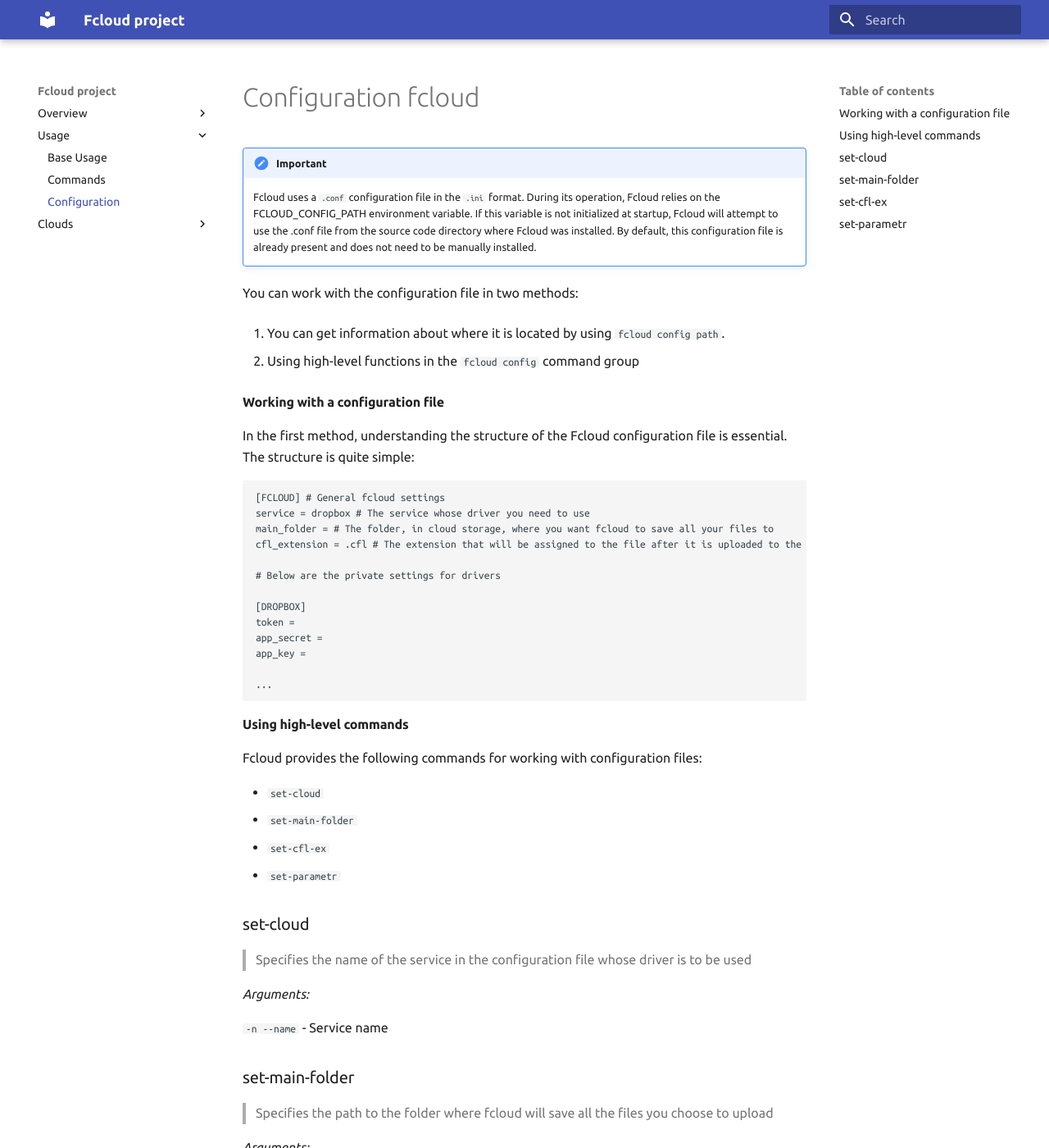
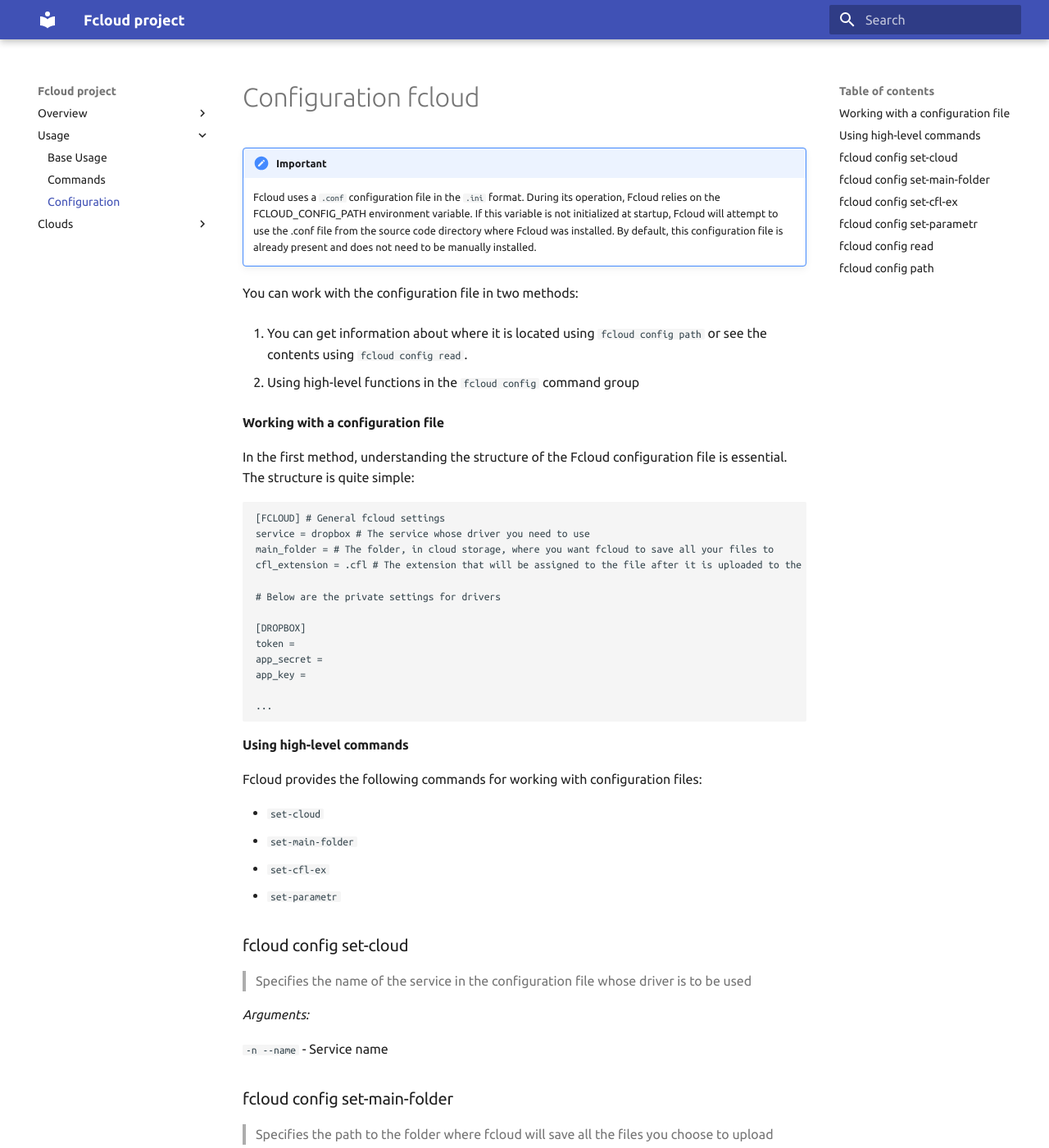
Before and after one commit to theakopov/fcloud, an MkDocs documentation site: the page built from docs/usage/configuration.md, in a window 1280 px wide and 1400 px high. Shown: the whole window at 82% size. Built offline with MkDocs 1.6.1 and Material for MkDocs 9.7.7, drawn with Linux system fonts in a browser that asks for light colours; some of the changed text lies outside the part shown.

Commit message:
add fcloud config read

```diff
--- a/docs/usage/configuration.md
+++ b/docs/usage/configuration.md
@@ -6,7 +6,7 @@
 
 You can work with the configuration file in two methods:
 
-1. You can get information about where it is located by using `fcloud config path`.
+1. You can get information about where it is located using `fcloud config path` or see the contents using `fcloud config read`.
 
 2. Using high-level functions in the `fcloud config` command group
 
@@ -36,21 +36,21 @@
 * `set-cfl-ex`
 * `set-parametr`
 
-### set-cloud
+### fcloud config set-cloud
 > Specifies the name of the service in the configuration file whose driver is to be used
 
 *Arguments:*
 
 `-n --name` - Service name
 
-### set-main-folder
+### fcloud config set-main-folder
 > Specifies the path to the folder where fcloud will save all the files you choose to upload
 
 *Arguments:*
 
 `-p --path` - Cloud folder path
 
-### set-cfl-ex
+### fcloud config set-cfl-ex
 > Specifies which extension to assign to CFL files (files uploaded to the cloud)
 
 *Arguments:*
@@ -58,7 +58,7 @@
 `-e --extension` - Extension. If you don't want fcloud to change file names after uploading, leave this field blank
 
 
-### set-parametr
+### fcloud config set-parametr
 > Specifies which extension to assign to CFL files (files uploaded to the cloud)
 
 *Arguments:*
@@ -73,3 +73,9 @@
 
     fcloud config set-parametr FCLOUD service dropbox
 > This command modifies the FCLOUD section (fcloud general settings) by assigning the values service - dropbox
+
+### fcloud config read
+> Text of the config file
+
+### fcloud config path
+> Path to configuration file
```
Also changed, not shown: 1 other file.
